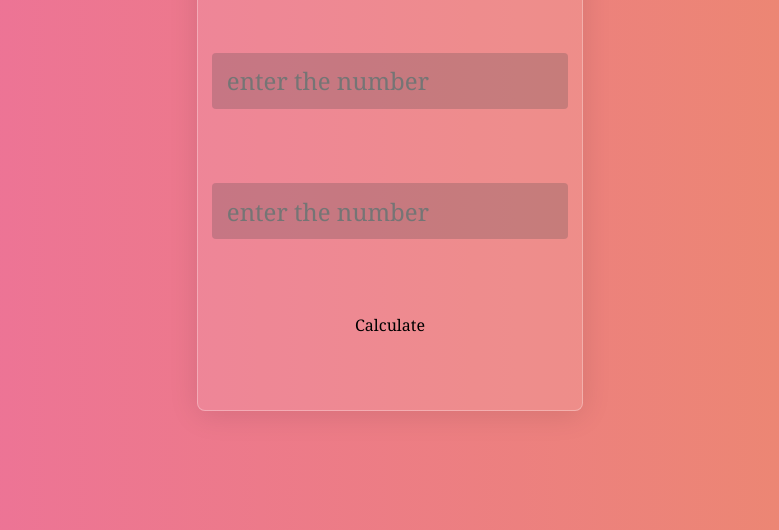
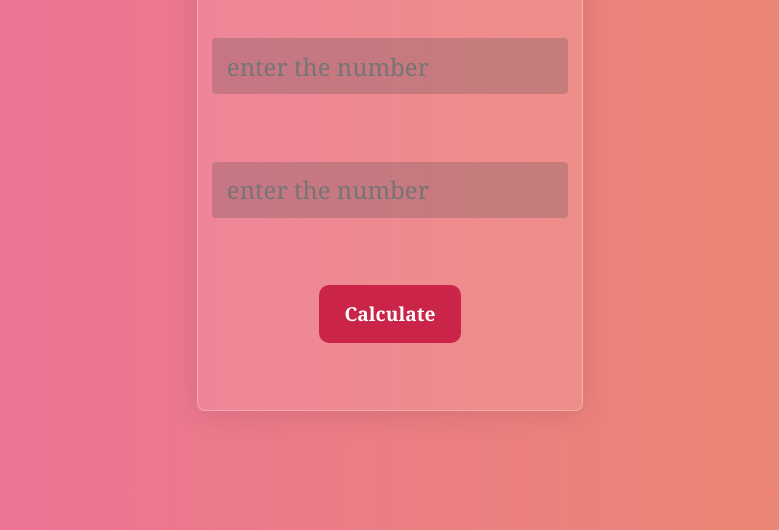
Before and after one commit to Rutuja20Sanap/SumAuto_Calcy, a plain HTML site: page index.html in a window 1280 px wide. Shown: the part 270-800 px from the top of the page, without its empty margins (250-1029 px from the left). Drawn offline with Linux system fonts and the light colour scheme.

Commit message:
modified

```diff
--- a/index.html
+++ b/index.html
@@ -12,7 +12,7 @@
          <h3 style="color:rgb(236, 236, 242); font-family:cursive;font-size:46px ">SumAuto_Calcy</h3>
          <input type="text"  placeholder="enter the number" onkeyup="calculate()" id="num1">
          <input type="text"  placeholder="enter the number"  onkeyup="calculate()" id="num2">
-         <span id="ans">Calculate</span>
+         <span id="btn">Calculate</span>
      </div>
 
 
```
